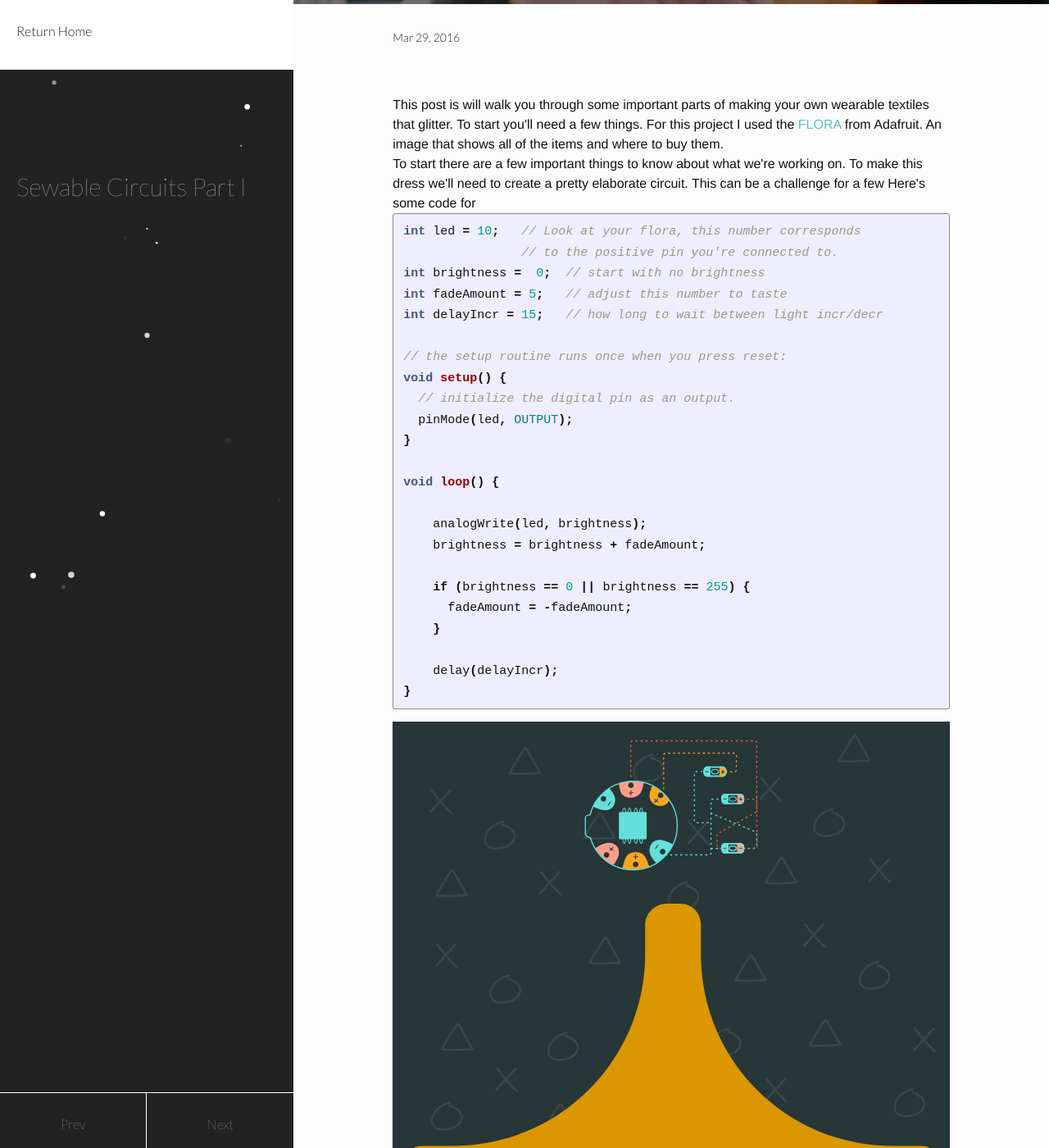
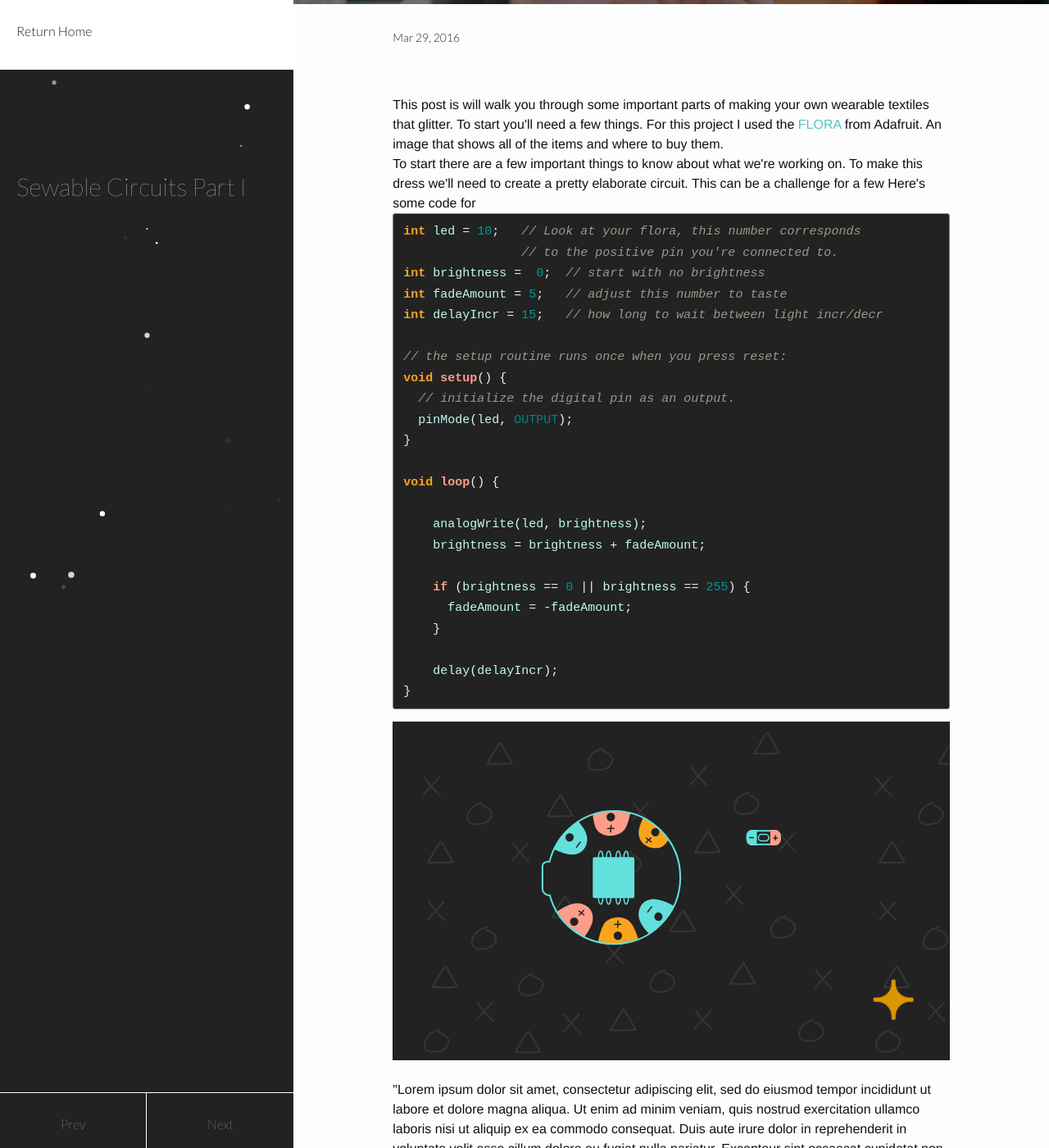
Before and after one commit to goldsamantha/sgoldst3.github.io, a Jekyll site: the page built from _posts/2015-03-29-Sewable-Circuits.html, in a window 1280 px wide and 1400 px high, scrolled down 295 px. Shown: the whole window at 82% size. Built offline with Jekyll 4.4.1, drawn with Linux system fonts in a browser that asks for light colours; some of the changed text lies outside the part shown.

Commit message:
adding colors and fixing star animation

```diff
--- a/_includes/dress_svgs/stars_1.html
+++ b/_includes/dress_svgs/stars_1.html
@@ -153,13 +153,17 @@
 
 
   <div class="next-container">
-    <svg version="1.1" id="next-step" xmlns="http://www.w3.org/2000/svg" xmlns:xlink="http://www.w3.org/1999/xlink" x="0px" y="0px"
-       viewBox="0 0 150 150" enable-background="new 0 0 150 150" xml:space="preserve">
-    <path fill="#DB9700" d="M142.4,67.6h-7.8C106.3,67.6,83,44.8,83,16V8.2c0-3.4-2.4-5.8-5.8-5.8h-3.4c-2.9,0-5.8,2.4-5.8,5.8V16
+    <button>
+      <svg version="1.1" id="next-step" xmlns="http://www.w3.org/2000/svg" xmlns:xlink="http://www.w3.org/1999/xlink" x="0px" y="0px"
+      viewBox="0 0 150 150" enable-background="new 0 0 150 150" xml:space="preserve">
+      <path fill="#DB9700" d="M142.4,67.6h-7.8C106.3,67.6,83,44.8,83,16V8.2c0-3.4-2.4-5.8-5.8-5.8h-3.4c-2.9,0-5.8,2.4-5.8,5.8V16
       c0,28.2-22.9,51.6-51.6,51.6H8c-2.9,0-5.4,2.4-5.4,5.4v3.9c0,2.9,2.4,5.8,5.8,5.8h8.3c28.2,0,51.6,22.9,51.6,51.6v8.3
       c0,2.9,2.4,5.4,5.4,5.4h3.9c3.4,0,5.8-2.4,5.8-5.8v-7.8c0-28.2,22.9-51.6,51.6-51.6h7.8c2.9,0,5.8-2.4,5.8-5.8v-3.4
       C148.2,70.6,145.3,67.6,142.4,67.6z"/>
-    </svg>
+      </svg>
+    </button>
   </div>
 
+  <div class="clear"></div>
+
 </div>
--- a/_layouts/page.html
+++ b/_layouts/page.html
@@ -8,7 +8,6 @@ layout: default
   </header>
 
   <div class="post-content">
-    <!-- {{ content }} -->
   </div>
 
 </article>
--- a/_posts/2015-03-29-Sewable-Circuits.html
+++ b/_posts/2015-03-29-Sewable-Circuits.html
@@ -8,52 +8,34 @@ short_title: "Circuits I"
 ---
 <style media="screen">
 .top-two-thirds{
-width: 40%;
+  height: 66%;
+  width: 60%;
   margin: 0 auto;
 }
 
-
-.fade-out{
-animation: fadeOut 1s;
-animation-fill-mode: forwards;
+.page{
+  display: block;
 }
 
+/*.wrong-line{
+  animation: pulse 3s infinite;
+}*/
 
-@keyframes fadeOut{
-0% {
-  stroke-opacity: 1;
-  fill-opacity: 1;
-}
-100% {
+.led2, .crossed-wires, .led2-correction, [class*="wire-"], .led-sequin-3, [class*="led-fill"] {
   stroke-opacity: 0;
   fill-opacity: 0;
 }
+
+[class*="led-fill-on"] {
+  animation: pulse 2s infinite;
+  fill: #FFF ;
+  stroke: #FFF;
 }
 
-#constellation{
-fill-opacity: 0;
-stroke-opacity: 0;
+.led-fill-on-2 {
+  animation: pulse 1s infinite;
 }
 
-.fade-in{
-animation: fadeIn 1s;
-animation-fill-mode: forwards;
-}
-
-@keyframes fadeIn{
-0% {
-  stroke-opacity: 0;
-  fill-opacity: 0;
-}
-100% {
-  stroke-opacity: 1;
-  fill-opacity: 1;
-}
-}
-
-.pin2-animate{
-animation: pulse 2s infinite;
-}
 
 @keyframes pulse {
   0% {
@@ -69,6 +51,46 @@ animation: pulse 2s infinite;
     fill-opacity: 0;
   }
 }
+
+
+/*
+
+Star button to progress to next slide
+
+
+*/
+#next-step{
+  width: 50px;
+  animation: growAndShrink 2s infinite;
+}
+
+.next-container{
+  position: relative;
+  float: right;
+  width: 100px;
+  height: 100px;
+  bottom: 0px;
+  right: 0px;
+}
+
+@keyframes growAndShrink {
+  0% {
+    transform: scale(1.0);
+  }
+
+  50% {
+    transform: scale(1.2);
+  }
+
+  100% {
+    transform: scale(1.0);
+  }
+}
+
+.clear {
+  clear: both;
+}
+
 
 </style>
 <body>
@@ -109,22 +131,33 @@ void loop() {
 {% endhighlight %}
 
 {% include dress_svgs/stars_1.html %}
+<br>
+"Lorem ipsum dolor sit amet, consectetur adipiscing elit, sed do eiusmod tempor incididunt ut labore et dolore magna aliqua. Ut enim ad minim veniam, quis nostrud exercitation ullamco laboris nisi ut aliquip ex ea commodo consequat. Duis aute irure dolor in reprehenderit in voluptate velit esse cillum dolore eu fugiat nulla pariatur. Excepteur sint occaecat cupidatat non proident, sunt in culpa qui officia deserunt mollit anim id est laborum."
+
+
 
 </body>
 
 
 <script type="text/javascript">
 $('.page').css('background-image', 'url("/assets/dress/illo/bg1.svg")');
+reset();
+var is_empty = false;
 $('#next-step').click(function(){
   $('#next-step').dequeue("circuitCross");
-  console.log("blaah");
+  if (is_empty){
+    reset();
+    is_empty = false;
+  }
+  console.log("blaah", is_empty);
 });
+
+function reset() {
 
   $('#next-step').queue("circuitCross", function(){
     $('.wire-1').css('stroke-opacity', "1");
     $('.wire-1').css('fill-opacity', "1");
   });
-
 
   $('#next-step').queue("circuitCross", function(){
     $(".led-fill-1").first().attr('class', 'led-fill-1 led-fill-on');
@@ -168,9 +201,34 @@ $('#next-step').queue("circuitCross", function(){
     $(".led-fill-2").attr('class', 'led-fill-2 led-fill-on-2');
   });
 
+
   $('#next-step').queue("circuitCross", function(){
-  window.location = 'page3.html';
+    resetAll();
+    is_empty = true;
   });
-
+  // $('#next-step').queue("circuitCross", function(){
+  //   //do something to reset the queue;
+  //   reset();
+  // });
+  //
+}
+function resetAll(){
+    $('.wire-1').css('stroke-opacity', "0");
+    $('.wire-1').css('fill-opacity', "0");
+    $('.wire-2').css('stroke-opacity', "0");
+    $('.wire-2').css('fill-opacity', "0");
+    $('.led-sequin-2').css('stroke-opacity', "0");
+    $('.led-sequin-2').css('fill-opacity', "0");
+    $('.led-sequin-3').css('stroke-opacity', "0");
+    $('.led-sequin-3').css('fill-opacity', "0");
+    $(".led-fill-2").attr('class', 'led-fill-2');
+    $(".led-fill-1").attr('class', 'led-fill-1');
+    $('.crossed-wires').css('stroke-opacity', "0");
+    $('.crossed-wires').css('fill-opacity', "0");
+    $('.led2-correction').css('stroke-opacity', "0");
+    $('.led2-correction').css('fill-opacity', "0");
+    $('.led2').css('stroke-opacity', "0");
+    $('.led2').css('fill-opacity', "0");
+}
 
 </script>
--- a/_sass/_base.scss
+++ b/_sass/_base.scss
@@ -37,6 +37,13 @@ p, blockquote, pre,
 ul, ol, dl, figure,
 %vertical-rhythm {
     margin-bottom: $spacing-unit / 2;
+}
+
+button {
+  background: none;
+  border: none;
+  outline-width: 0;
+  outline: none;
 }
 
 
@@ -133,7 +140,7 @@ code {
     font-size: 15px;
     border: 1px solid $grey-color-light;
     border-radius: 3px;
-    background-color: #eef;
+    background-color: #222;
 }
 
 code {
--- a/_sass/_syntax-highlighting.scss
+++ b/_sass/_syntax-highlighting.scss
@@ -11,8 +11,9 @@
 
     .c     { color: #998; font-style: italic } // Comment
     .err   { color: #a61717; background-color: #e3d2d2 } // Error
-    .k     { font-weight: bold } // Keyword
-    .o     { font-weight: bold } // Operator
+    .k     { font-weight: bold; color: #FE9D8A } // Keyword
+    .o     { color: #eef } // Operator
+    .p     { color: #eef }
     .cm    { color: #998; font-style: italic } // Comment.Multiline
     .cp    { color: #999; font-weight: bold } // Comment.Preproc
     .c1    { color: #998; font-style: italic } // Comment.Single
@@ -33,7 +34,7 @@
     .kd    { font-weight: bold } // Keyword.Declaration
     .kp    { font-weight: bold } // Keyword.Pseudo
     .kr    { font-weight: bold } // Keyword.Reserved
-    .kt    { color: #458; font-weight: bold } // Keyword.Type
+    .kt    { color: #F9A41C; font-weight: bold } // Keyword.Type
     .m     { color: #099 } // Literal.Number
     .s     { color: #d14 } // Literal.String
     .na    { color: #008080 } // Name.Attribute
@@ -41,11 +42,12 @@
     .nc    { color: #458; font-weight: bold } // Name.Class
     .no    { color: #008080 } // Name.Constant
     .ni    { color: #800080 } // Name.Entity
-    .ne    { color: #900; font-weight: bold } // Name.Exception
-    .nf    { color: #900; font-weight: bold } // Name.Function
+    .ne    { color: #FE9D8A; font-weight: bold } // Name.Exception
+    .nf    { color: #FE9D8A; font-weight: bold } // Name.Function
     .nn    { color: #555 } // Name.Namespace
     .nt    { color: #000080 } // Name.Tag
     .nv    { color: #008080 } // Name.Variable
+    .n     { color: #c0faf5}
     .ow    { font-weight: bold } // Operator.Word
     .w     { color: #bbb } // Text.Whitespace
     .mf    { color: #099 } // Literal.Number.Float
--- a/js/library/toggle.js
+++ b/js/library/toggle.js
@@ -15,8 +15,6 @@ function setNext(posts, post_index) {
   var index = (post_index+1).mod(posts.length);
   next_post.setAttribute('href', posts[index].url);
 
-
-  // need to make this div bigger?
   var color = 'rgba(0,0,0,.5)';
   $('.right-bottom').css('background',
     "linear-gradient("+ color + "," + color +"), url('" + posts[index].cover_url +"')");
```
Also changed, not shown: assets/dress/illo/bg1.svg, assets/dress/illo/bg2.svg. Lines whose indentation alone changed are shown as unchanged.
